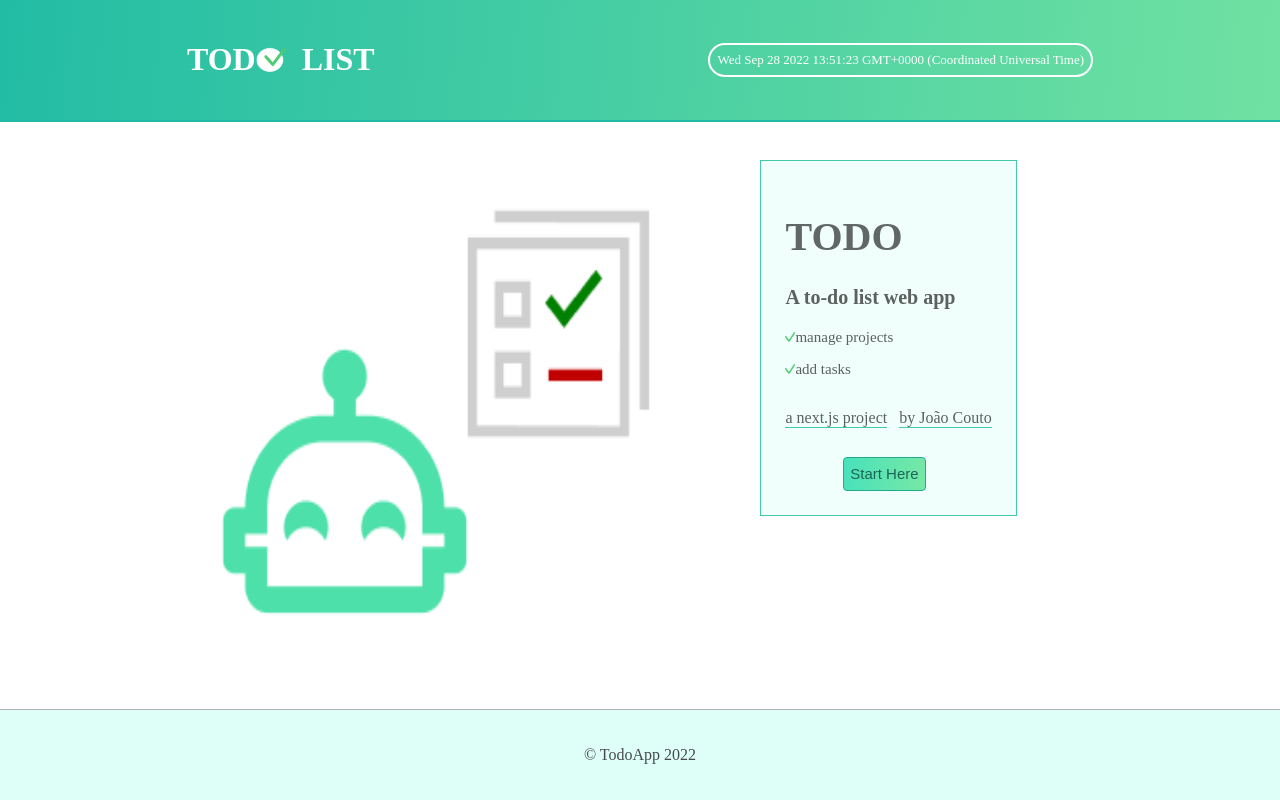
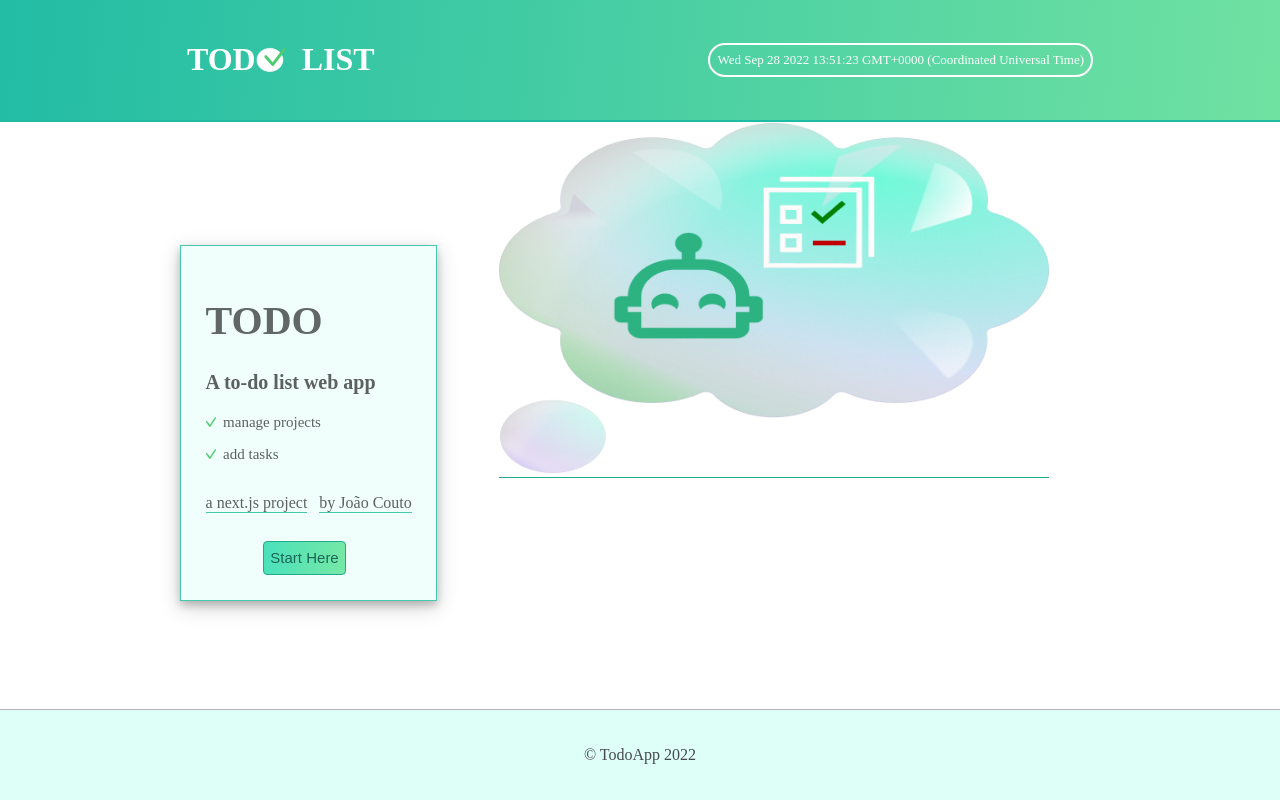
Before and after one commit to Jcouto97/TodoApp-Next.js, a Next.js app: page / in a window 1280 px wide. Built offline with nearby package versions, Linux system fonts and the light colour scheme; a web font is replaced by a local one.

Commit message:
destructuring components, refactoring code

```diff
--- /dev/null
+++ b/Contexts/TodoContext.ts
@@ -0,0 +1,3 @@
+import {createContext} from 'react';
+
+export const TodoContext = createContext<any>(null)
--- a/pages/_app.tsx
+++ b/pages/_app.tsx
@@ -3,14 +3,17 @@ import type { AppProps } from "next/app";
 import Head from "next/head"; //para meta info
 import Layout from "../components/Layout";
 import { CompletedContext } from "../Contexts/CompletedContext";
+import { TodoContext } from "../Contexts/TodoContext";
 import { memo, useState } from "react";
 
 function MyApp({ Component, pageProps }: AppProps) {
   const [completed, setCompleted] = useState<string[]>([]); //DAR CLEAR
+  const [todoList, setTodoList] = useState<string[]>([]);
 
   return (
     <>
-       <CompletedContext.Provider value={{ completed, setCompleted }} >
+      <TodoContext.Provider value={{ todoList, setTodoList }}>
+        <CompletedContext.Provider value={{ completed, setCompleted }}>
           <Head>
             <title>Todo App</title>
           </Head>
@@ -19,6 +22,7 @@ function MyApp({ Component, pageProps }: AppProps) {
             <Component {...pageProps} />
           </Layout>
         </CompletedContext.Provider>
+      </TodoContext.Provider>
     </>
   );
 }
--- a/pages/index.tsx
+++ b/pages/index.tsx
@@ -12,6 +12,7 @@ import {
   MiniFooter,
   Button,
   IndividualMiniFooter,
+  ImageContainer,
 } from "../styles/Home.styles";
 import robot from "../assets/home.png";
 import vector from "../assets/vector.png";
@@ -19,7 +20,6 @@ import vector from "../assets/vector.png";
 const Home: NextPage = () => {
   return (
     <Container>
-      <Image src={robot} width={450} height={450} alt="home robot" />
       <TextContainer>
         <Title>TODO</Title>
         <Subtitle>A to-do list web app</Subtitle>
@@ -27,11 +27,11 @@ const Home: NextPage = () => {
         <Perks>
           <Perk>
             <Image src={vector} width={10} height={10} alt="vector icon" />
-            manage projects
+            &nbsp; manage projects
           </Perk>
           <Perk>
             <Image src={vector} width={10} height={10} alt="vector icon" />
-            add tasks
+            &nbsp; add tasks
           </Perk>
         </Perks>
         <MiniFooter>
@@ -42,6 +42,9 @@ const Home: NextPage = () => {
           <Button>Start Here</Button>
         </Link>
       </TextContainer>
+      <ImageContainer>
+        <Image src={robot} width={550} height={350} alt="home robot" />
+      </ImageContainer>
     </Container>
   );
 };
--- a/styles/Home.styles.ts
+++ b/styles/Home.styles.ts
@@ -2,21 +2,25 @@ import styled from "styled-components";
 
 export const Container = styled.div`
   display: flex;
-  align-items: center;
   align-items: flex-end;
   justify-content: center;
-  gap: 8%;
-  margin-top: 3%;
+  gap: 5%;
   margin-right: 4%;
 `;
 
 export const TextContainer = styled.div`
   background-color: #f0fffb;
-  margin-bottom: 10%;
   border: 1px solid #44c9ab;
   padding: 2%;
   color: #5c605f;
+  box-shadow: 0 4px 8px 0 rgba(0, 0, 0, 0.2), 0 6px 20px 0 rgba(0, 0, 0, 0.19);
+  margin-top: 10%;
 `;
+
+export const ImageContainer = styled.div`
+    margin-bottom: 10%;
+    border-bottom: 1px solid #21ab8c;
+`
 
 export const Title = styled.h1`
   font-size: 40px;
--- /dev/null
+++ b/types.ts
@@ -0,0 +1,5 @@
+export interface IinputProps {
+  input: string;
+  handleChange: () => void;
+  handleSubmit: (e: any) => void;
+}
```
Also changed, not shown: components/Input.tsx (added, +20 -0 lines), pages/todopage.tsx (+10 -16 lines), assets/home.png. Lines whose indentation alone changed are shown as unchanged.
